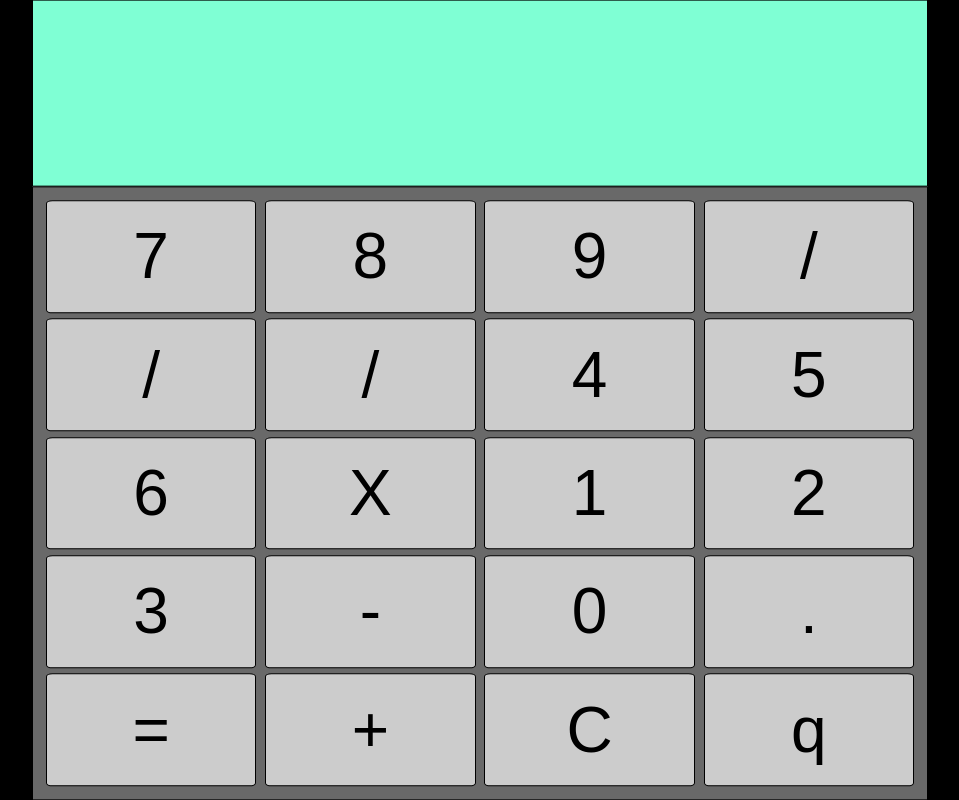
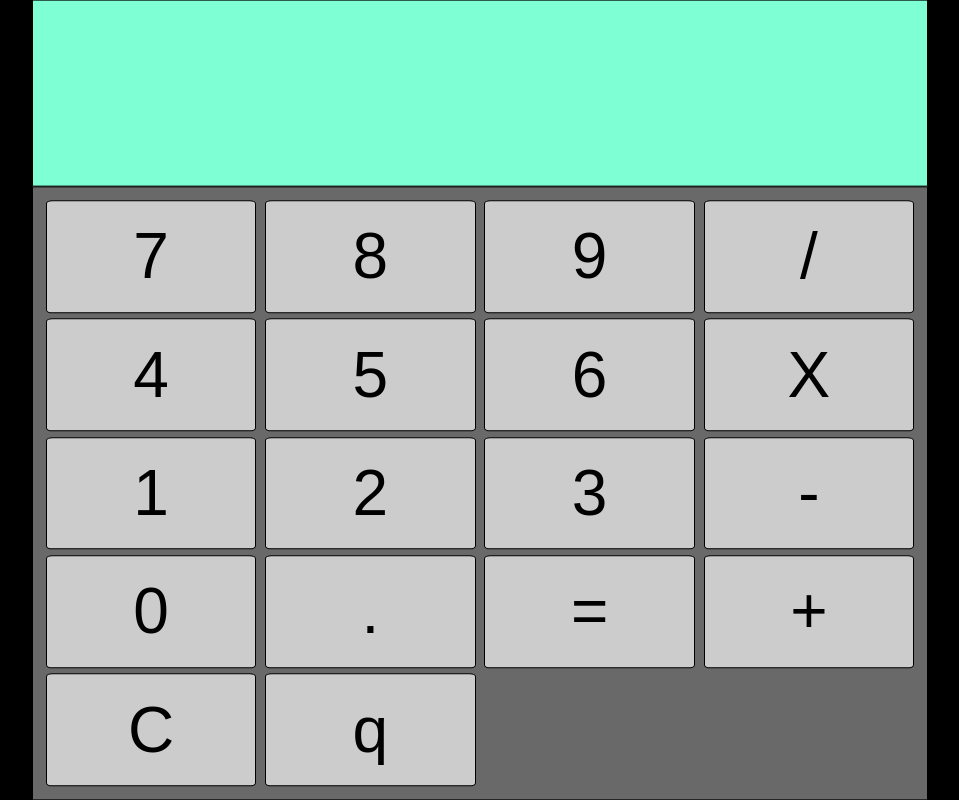
Before and after one commit to LeonCS5/calculadora, a plain HTML site: page index.html in a window 1280 px wide. Shown: the whole page, without its empty margins (160-1119 px from the left). Drawn offline with Linux system fonts and the light colour scheme.

Commit message:
Update index.html

```diff
--- a/index.html
+++ b/index.html
@@ -18,10 +18,6 @@
       <button class="numb">8</button>
       <button class="numb">9</button>
       <button class="conta">/</button>
-      <button class="conta">/</button>
-      <button class="conta">/</button>
-
-
 
       <button class="numb">4</button>
       <button class="numb">5</button>
```
